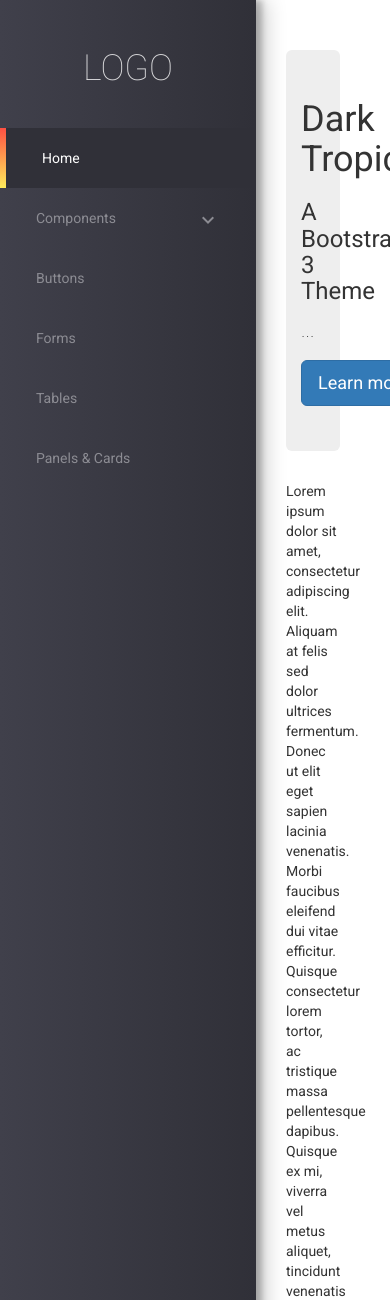
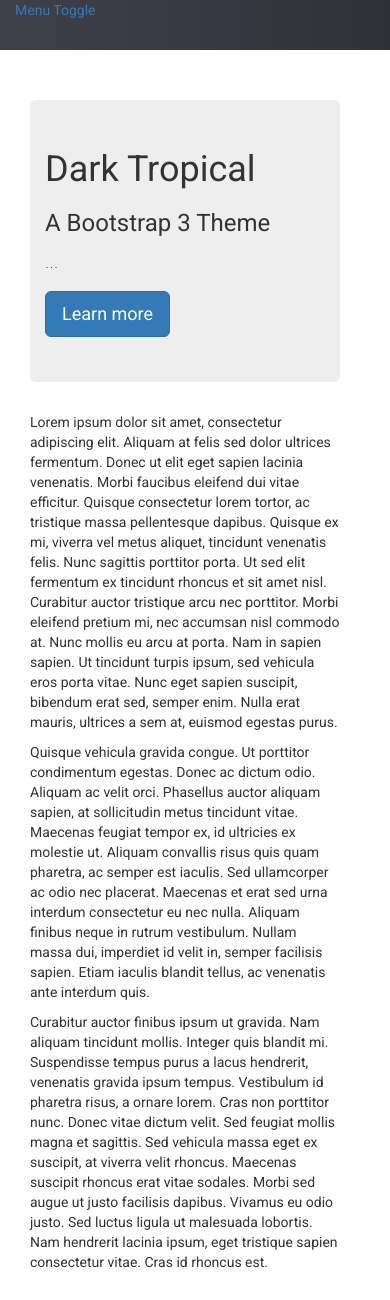
Before and after one commit to joserogeriofilho/sunset, a PHP site: page / in a window 390 px wide. Shown: the top 1300 px of the page. Run offline with PHP 8.4, Linux system fonts and the light colour scheme.

Commit message:
Codificacao da funcionalidade botao hamburger

```diff
--- a/dist/darktropical/css/darktropical.css
+++ b/dist/darktropical/css/darktropical.css
@@ -9,10 +9,14 @@
 
 .wrapper {
   display: flex;
-  height: 100%; }
+  height: 100%;
+  overflow: hidden; }
 
 #content {
   position: relative; }
+  @media screen and (max-width: 991px) {
+    #content {
+      margin-top: 50px; } }
 
 .sidebar {
   background: linear-gradient(to right, #40404B, #303038);
@@ -51,7 +55,10 @@
       border-style: solid;
       border-width: 0 0 0 6px; }
       .sidebar ul li.active a {
-        color: white; }
+        color: white;
+        margin-left: -6px; }
+        .sidebar ul li.active a:hover {
+          background-color: initial; }
     .sidebar ul li ul.collapse, .sidebar ul li ul.collapsing {
       box-shadow: 0 -10px 20px rgba(0, 0, 0, 0.19) inset, 0 -6px 6px rgba(0, 0, 0, 0.23) inset; }
       .sidebar ul li ul.collapse a, .sidebar ul li ul.collapsing a {
@@ -69,6 +76,13 @@
     .sidebar .app-name h3 {
       font-size: 36px;
       font-weight: 100; }
+  .sidebar.modal-sidebar {
+    position: absolute;
+    z-index: 99; }
+
+.app-bar {
+  background: linear-gradient(to right, #40404B, #303038);
+  z-index: 90; }
 
 .form-group {
   height: 48px; }
--- a/index.html
+++ b/index.html
@@ -31,7 +31,7 @@
 
     <div class="wrapper">
 
-      <nav class="sidebar">
+      <nav id="sidebar" class="sidebar hidden-xs hidden-sm">
         <div class="app-name">
           <h3>LOGO</h3>
         </div>
@@ -51,6 +51,12 @@
           <li><a href="#tables">Tables</a></li>
           <li><a href="#panelscards">Panels & Cards</a></li>
         </ul>
+      </nav>
+
+      <nav class="navbar app-bar navbar-fixed-top visible-xs-block visible-sm-block">
+        <div class="container">
+          <a href="#" id="hamburger-menu">Menu Toggle</a>
+        </div>
       </nav>
 
       <!-- Page Content -->
--- /dev/null
+++ b/src/darktropical/sass/components/app-bar.scss
@@ -0,0 +1,4 @@
+.app-bar{
+    background: linear-gradient(to right, $gray500 , $gray600);
+    z-index: 90;
+}
--- a/src/darktropical/sass/components/layout.scss
+++ b/src/darktropical/sass/components/layout.scss
@@ -1,3 +1,8 @@
+$break-xs: 768px;
+$break-sm: 991px;
+$break-md: 1200px;
+$break-lg: 999999px;
+
 html, body, .container-fluid{
     height: 100%;
 }
@@ -10,8 +15,13 @@
 .wrapper{
     display: flex;
     height: 100%;
+    overflow: hidden;
 }
 
 #content{
     position: relative;
+
+    @media screen and (max-width: $break-sm) {
+        margin-top: 50px;
+    }
 }
--- a/src/darktropical/sass/components/sidebar.scss
+++ b/src/darktropical/sass/components/sidebar.scss
@@ -50,7 +50,14 @@
                 border-style: solid;
                 border-width: 0 0 0 6px;
 
-                a{color: white;}
+                a{
+                    color: white;
+                    margin-left: -6px;
+
+                    &:hover{
+                        background-color: initial;
+                    }
+                }
             }
 
             ul{
@@ -81,4 +88,9 @@
             font-weight: 100;
         }
     }
+
+    &.modal-sidebar{
+        position: absolute;
+        z-index: 99;
+    }
 }
--- a/src/darktropical/sass/darktropical.scss
+++ b/src/darktropical/sass/darktropical.scss
@@ -4,5 +4,6 @@
 
 @import 'components/layout';
 @import 'components/sidebar';
+@import 'components/app-bar';
 @import 'components/inputs';
 @import 'components/typography';
```
Also changed, not shown: dist/darktropical/js/darktropical.js.
